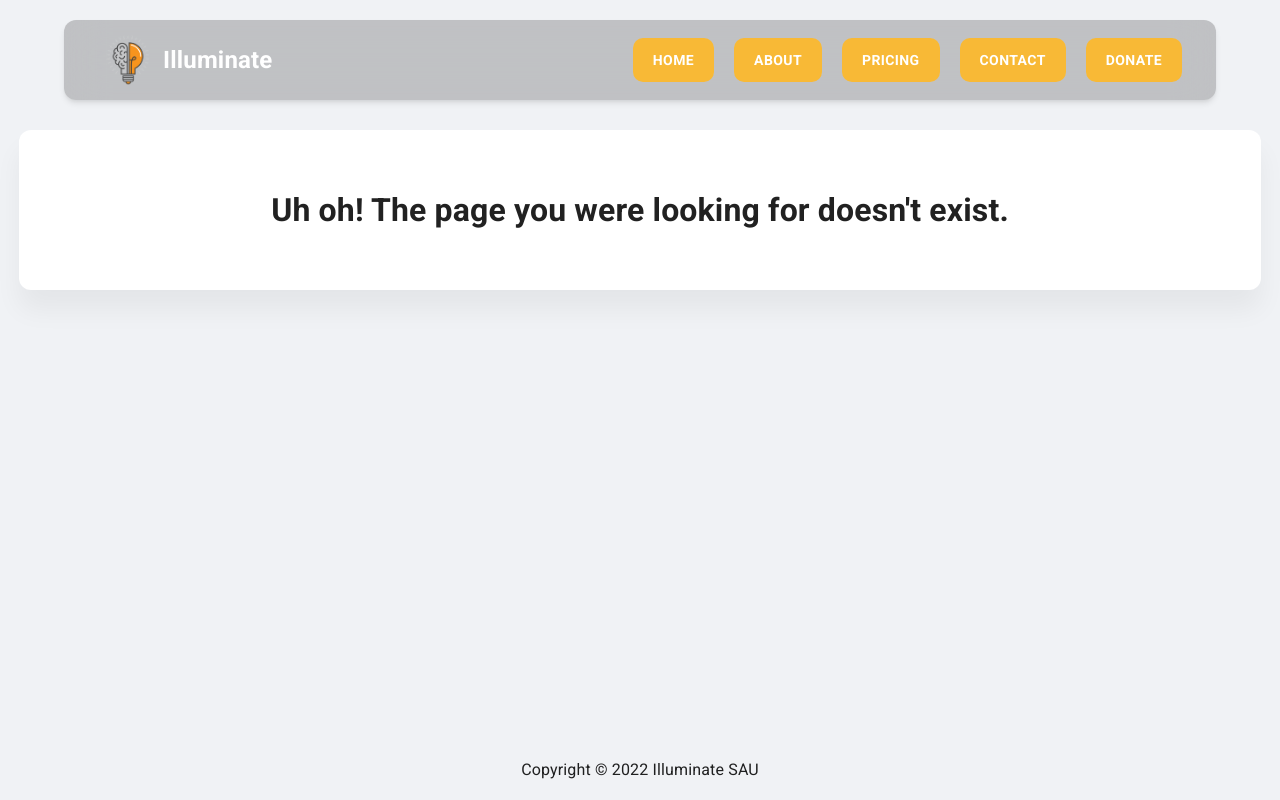
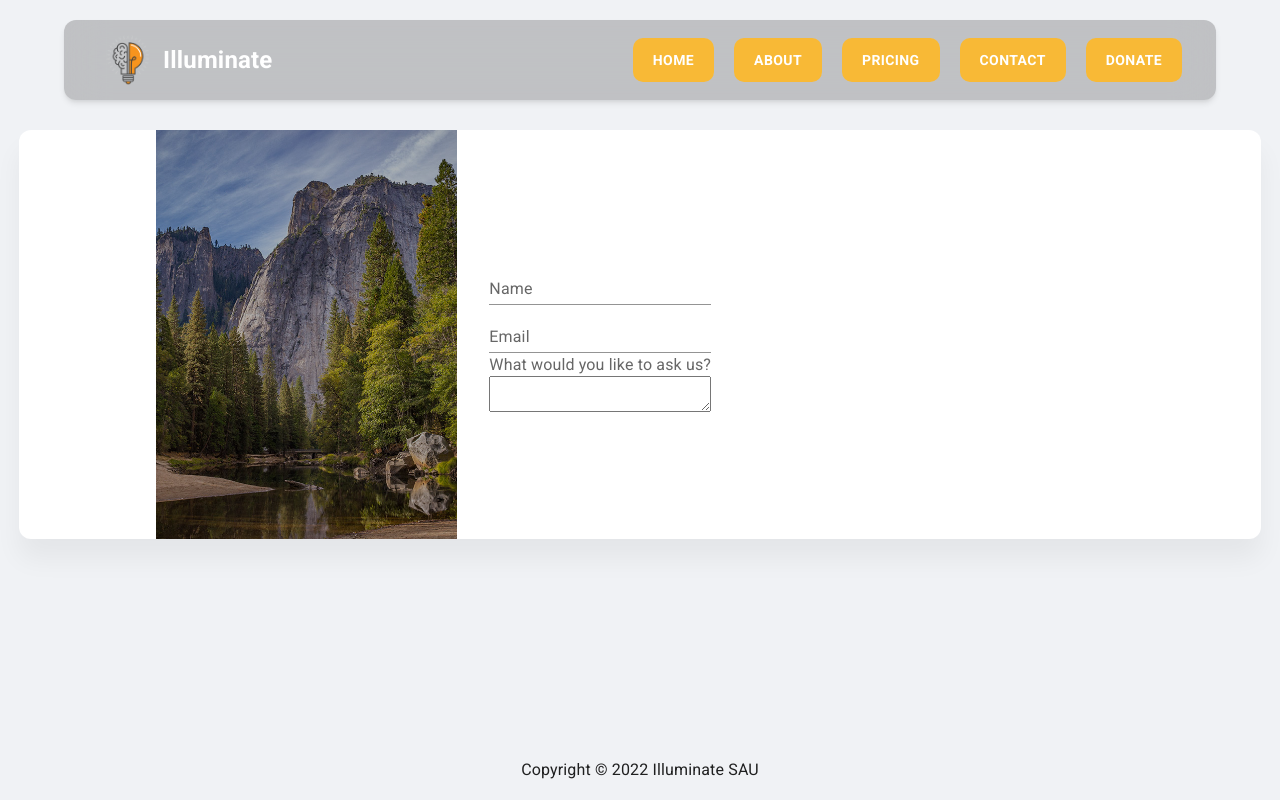
Before and after one commit to miromanestar/IlluminateWebsite, a React (Vite) app: page /contact in a window 1280 px wide. Built offline with nearby package versions, Linux system fonts and the light colour scheme.

Commit message:
Began work on contact page

```diff
--- a/src/App.jsx
+++ b/src/App.jsx
@@ -2,12 +2,15 @@ import React from 'react'
 import { Routes, Route } from 'react-router-dom'
 import { createUseStyles } from 'react-jss'
 
+import AnimatedRoutes from './components/AnimatedRoutes'
 import ResponsiveNavbar from './components/ResponsiveNavbar'
 import Footer from './components/Footer'
 
 import Home from './pages/Home'
 import About from './pages/About'
+import Contact from './pages/Contact'
 import NotFound from './pages/NotFound'
+import ScrollTop from './components/ScrollTop'
 
 const useStyles = createUseStyles(theme => ({
     root: {
@@ -22,11 +25,13 @@ const App = () => {
     return (
         <div className={classes.root}>
             <ResponsiveNavbar />
-                <Routes>
+                <ScrollTop />
+                <AnimatedRoutes>
                     <Route path="/" element={<Home />} />
                     <Route path="/about" element={<About />} />
+                    <Route path="/contact" element={<Contact />} />
                     <Route path="*" element={<NotFound />} />
-                </Routes>
+                </AnimatedRoutes>
             <Footer />
         </div>
     )
--- a/src/components/AnimatedRoutes.jsx
+++ b/src/components/AnimatedRoutes.jsx
@@ -11,14 +11,13 @@ const AnimatedRoutes = ({ children }) => {
         enter: { opacity: 1, display: '' },
         leave: { opacity: 0 },
         expires: 110,
-        trail: 300,
+        trail: 350,
         config: {
             duration: 200
         },
         order: ['leave', 'enter', 'update']
     })
-    console.log(location)
-    console.log(keyRef.current, location.pathname)
+
     if (keyRef.current !== location.pathname) {
         keyRef.current = location.pathname
 
--- a/src/components/Header.jsx
+++ b/src/components/Header.jsx
@@ -1,11 +1,14 @@
-import React, { useState } from 'react'
+import React from 'react'
 import { createUseStyles } from 'react-jss'
+import { Typography } from '@mui/material'
+import clsx from 'clsx'
 
 import HeaderImg from '../assets/nature-header.jpg'
 
 const useStyles = createUseStyles(theme => ({
     root: {
-        marginBottom: '200px',
+        marginBottom: '150px',
+        display: 'flex',
     },
 
     img: {
@@ -17,9 +20,22 @@ const useStyles = createUseStyles(theme => ({
         top: '0',
         transition: '0.01s transform',
     },
+
+    title: {
+        position: 'absolute',
+        zIndex: 100,
+        color: 'white',
+        top: '200px',
+        width: '100%',
+        textAlign: 'center',
+
+        [theme.breakpoints.down('sm')]: {
+            top: '175px',
+        }
+    }
 }))
 
-const Header = () => {
+const Header = ({ title, titleClassName }) => {
     const classes = useStyles()
 
     return (
@@ -29,6 +45,7 @@ const Header = () => {
                 className={classes.img}
                 alt="Illuminate Header"
             />
+            <Typography className={clsx(titleClassName, classes.title)} variant="h2">{ title }</Typography>
         </div>
     )
 }
--- a/src/components/Hero.jsx
+++ b/src/components/Hero.jsx
@@ -29,6 +29,7 @@ const useStyles = createUseStyles(theme => ({
         width: '100%',
         height: '75vh',
         objectFit: 'cover',
+        objectPosition: '50% 20%',
         filter: 'brightness(0.6)',
         position: 'absolute',
         transition: '0.01s transform',
--- a/src/components/ResponsiveNavbar.jsx
+++ b/src/components/ResponsiveNavbar.jsx
@@ -212,6 +212,7 @@ const ResponsiveNavbar = () => {
                                 display: { xs: 'block', md: 'none' }
                             }}
                             PaperProps={{ className: classes.menu }}
+                            disableScrollLock={true}
                         >
                             {pages.map((page) => (
                                 <MenuItem key={page.name} className={classes.button} sx={{ margin: '10px 10px !important', justifyContent: 'center' }} onClick={() => handleCloseNavMenu(page.route)}>
--- /dev/null
+++ b/src/components/ScrollTop.jsx
@@ -0,0 +1,18 @@
+
+import React, { useEffect } from "react";
+import { useLocation } from "react-router-dom";
+
+const ScrollTop = () => {
+    const routePath = useLocation()
+    const onTop = () => {
+        window.scrollTo(0, 0)
+    }
+
+    useEffect(() => {
+        onTop()
+    }, [routePath])
+
+    return null;
+}
+
+export default ScrollTop
--- a/src/main.jsx
+++ b/src/main.jsx
@@ -25,6 +25,19 @@ const theme = createTheme({
     boxShadows: {
         light: 'rgb(0 0 0 / 10%) 0rem 0.25rem 0.375rem -0.0625rem, rgb(0 0 0 / 6%) 0rem 0.125rem 0.25rem -0.0625rem',
         feather: 'rgb(0 0 0 / 5%) 0rem 1.25rem 1.6875rem 0rem'
+    },
+
+    //MUI overrides
+    components: {
+        MuiInput: {
+            styleOverrides: {
+                root: {
+                    '&:after': {
+                        borderBottomColor: '#F8B936 !important'
+                    }
+                }
+            }
+        }
     }
 })
 
--- a/src/pages/About.jsx
+++ b/src/pages/About.jsx
@@ -7,13 +7,9 @@ import Header from '../components/Header'
 import Main from '../components/Main'
 
 const useStyles = createUseStyles(theme => ({
-    root: {
-
-    },
-
     container: {
 
-        '& h1': {
+        '& h3': {
             color: theme.colors.primary,
             textAlign: 'center',
 
@@ -39,17 +35,17 @@ const About = () => {
 
     return (
         <div className={classes.root}>
-        <Header />
+        <Header title={'About'} />
         <Main className={classes.container}>
             <section className={classes.mission}>
                 <div>
-                    <Typography variant="h1">Our Mission</Typography>
-                    <Typography variant="h5">Assisting low-revenue organizations by creating and enhancing their digital footprint and offering the fresh perspective of collegiate and professional minds.</Typography>
+                    <Typography variant="h3">Our Mission</Typography>
+                    <Typography variant="h5" sx={{ textAlign: 'center' }}>Assisting low-revenue organizations by creating and enhancing their digital footprint and offering the fresh perspective of collegiate and professional minds.</Typography>
                 </div>
             </section>
             <section className={classes.mission}>
                 <div>
-                    <Typography variant="h1">Our History</Typography>
+                    <Typography variant="h3">Our History</Typography>
                     <Typography variant="h5">
                         <br />
                         In May 2019, Enactus at Southern Adventist University recognized a need in their local community,
--- /dev/null
+++ b/src/pages/Contact.jsx
@@ -0,0 +1,73 @@
+import React from 'react'
+import { createUseStyles } from 'react-jss'
+import {
+    Grid,
+    TextField,
+    FormControl,
+    FormLabel,
+    FormGroup
+} from '@mui/material'
+import Main from '../components/Main'
+
+import Mountain from '../assets/mountain.jpg'
+
+const useStyles = createUseStyles(theme => ({
+    root: {
+        display: 'flex',
+        justifyContent: 'center',
+        alignItems: 'center',
+    },
+
+    container: {
+        maxWidth: '1000px',
+    },
+
+    info: {
+        '& img': {
+            width: '100%',
+            height: '100%',
+            filter: 'brightness(0.7)',
+        }
+    },
+
+    multiline: {
+        height: '30%'
+    }
+}))
+
+const Contact = () => {
+    const classes = useStyles()
+
+    return (
+        <Main className={classes.root}>
+            <Grid container
+                className={classes.container}
+                columns={{ xs: 1, md: 3 }}
+                spacing={4}
+            >
+                <Grid item xs={1} md={1} className={classes.info}>
+                    <img src={Mountain} alt="mountain" />
+                </Grid>
+
+                <Grid item
+                    xs={1}
+                    md={2}
+                    className={classes.form}
+                    alignItems="center"
+                    display="flex"
+                >
+                    <FormControl>
+                        <TextField type="text" variant="standard" label="Name" />
+                        <TextField type="email" variant="standard" label="Email" />
+                        <FormGroup className={classes.multiline}>
+                            <FormLabel>What would you like to ask us?</FormLabel>
+                            <textarea></textarea>
+                        </FormGroup>
+                    </FormControl>
+                </Grid>
+            </Grid>
+        </Main>
+    )
+}
+
+export default Contact
--- a/src/pages/Home.jsx
+++ b/src/pages/Home.jsx
@@ -24,7 +24,6 @@ const useStyles = createUseStyles(theme => ({
 
     container: {
         marginTop: '-60px',
-        padding: '20px 0'
     },
 
     section1: {
@@ -73,6 +72,8 @@ const useStyles = createUseStyles(theme => ({
     section2: {
         background: theme.colors.darkGradient,
         padding: '90px 16px',
+        borderBottomLeftRadius: '0.75rem',
+        borderBottomRightRadius: '0.75rem',
     }
 }))
 
@@ -202,10 +203,10 @@ const peopleData = [
         photo: 'https://media-exp1.licdn.com/dms/image/C4E03AQF6Ujdxf25WVQ/profile-displayphoto-shrink_800_800/0/1638888697683?e=1648684800&v=beta&t=RT-R3eWuEXMt1pjy5WZzAX68yjYy8ZXBNUgahDHOM-k'
     },
     {
-        name: 'John Doe',
-        title: 'VIP',
+        name: 'Kareena Hansen',
+        title: 'Human Resources',
         desc: 'Lorem ipsum dolor sit amet, consectetur adipiscing elit',
-        photo: 'https://i.pravatar.cc/300'
+        photo: 'https://media-exp1.licdn.com/dms/image/C4E03AQF1ylVQSMwjfQ/profile-displayphoto-shrink_800_800/0/1635083945911?e=1648684800&v=beta&t=PTTeWkASdKbLlRt4mGm9fiLUZtB-N_YIUCggNsHKe_Q'
     },
     {
         name: 'John Doe',
```
Also changed, not shown: src/assets/mountain.jpg (added), 1 other file (tests, documents, lock files or other folders).
